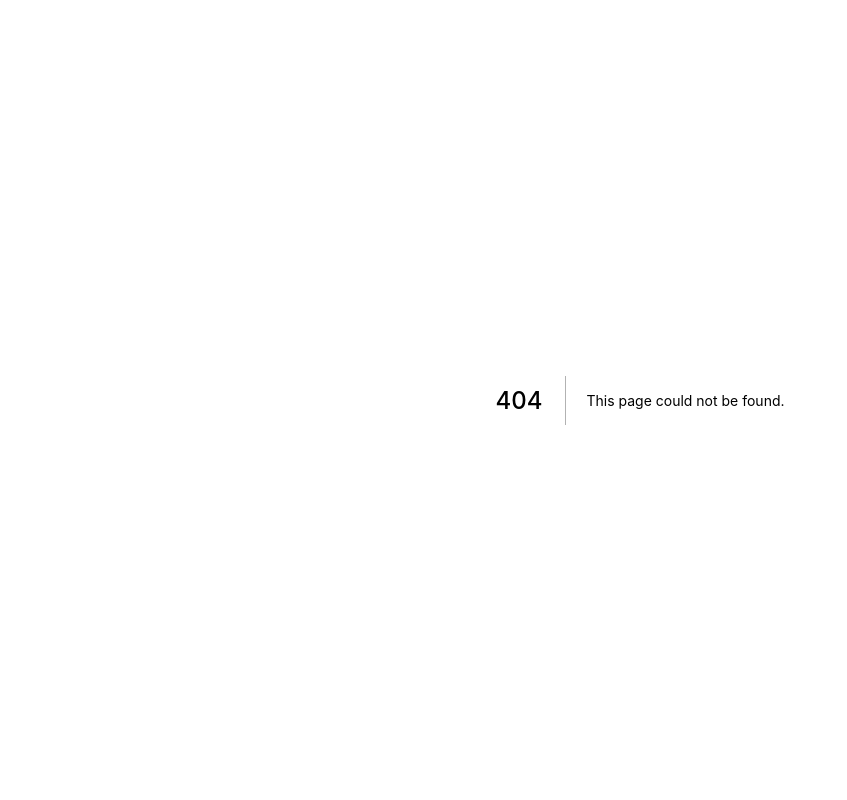
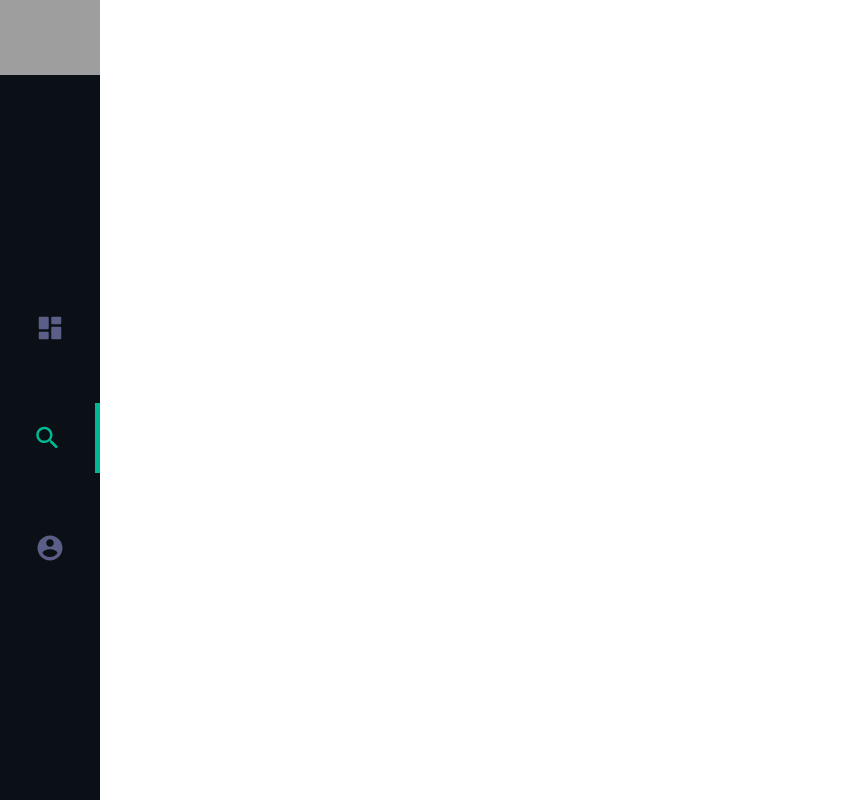
Before and after one commit to adcar/plutus, a Next.js app: page /search in a window 1280 px wide. Before the commit this address had no page. Shown: the whole page, without its empty margins (0-847 px from the left). Built offline with nearby package versions, Linux system fonts and the light colour scheme; grey boxes are pictures that could not be loaded.

Commit message:
Tabs working

```diff
--- /dev/null
+++ b/colors.scss
@@ -0,0 +1,4 @@
+$bar: #0B1016;
+$bg: #1B1927;
+$surface: #1A1D33;
+$primary: #00b894;
--- /dev/null
+++ b/components/Tabs.tsx
@@ -0,0 +1,86 @@
+import React from "react";
+import styles from "./tabs.module.scss";
+import { useRouter } from "next/router";
+import DashboardIcon from "@material-ui/icons/DashboardRounded";
+import SearchIcon from "@material-ui/icons/SearchRounded";
+import PortfolioIcon from "@material-ui/icons/AccountCircleRounded";
+
+import useTheme from "@material-ui/core/styles/useTheme";
+interface IProps {
+  currentPage: "dashboard" | "search" | "portfolio";
+}
+
+const defaultStyles = {
+  fontSize: 20,
+  height: 70,
+  width: "100%",
+  marginTop: 20,
+  marginBottom: 20,
+  padding: 20,
+  borderRight: "red 5px solid",
+  cursor: "pointer"
+};
+
+export default function Tabs({ currentPage }: IProps) {
+  const router = useRouter();
+  const theme = useTheme();
+  return (
+    <div className={styles.root}>
+      <img
+        src={
+          "https://lh3.googleusercontent.com/proxy/mdrER7gpHRg7DAj8ySS-yvlnJslI-EF5Vhoz6WgxJfoMqvTO_pJf_BAvcxp5TgSvIUH6SOXp_Tze4zllwC0Oui9NLEndIAn5Ty67cndDfs1G-dme7zpeNcTITmqIsw"
+        }
+        alt={"Logo"}
+      />
+
+      <div className={styles.buttons}>
+        <DashboardIcon
+          onClick={() => {
+            router.push("/dashboard");
+          }}
+          style={{
+            ...defaultStyles,
+            color:
+              currentPage === "dashboard"
+                ? theme.palette.primary.main
+                : "#5B5E86",
+            borderRight:
+              currentPage === "dashboard"
+                ? `${theme.palette.primary.main} 5px solid`
+                : "none"
+          }}
+        />
+        <SearchIcon
+          onClick={() => {
+            router.push("/search");
+          }}
+          style={{
+            ...defaultStyles,
+            color:
+              currentPage === "search" ? theme.palette.primary.main : "#5B5E86",
+            borderRight:
+              currentPage === "search"
+                ? `${theme.palette.primary.main} 5px solid`
+                : "none"
+          }}
+        />
+        <PortfolioIcon
+          onClick={() => {
+            router.push("/portfolio");
+          }}
+          style={{
+            ...defaultStyles,
+            color:
+              currentPage === "portfolio"
+                ? theme.palette.primary.main
+                : "#5B5E86",
+            borderRight:
+              currentPage === "portfolio"
+                ? `${theme.palette.primary.main} 5px solid`
+                : "none"
+          }}
+        />
+      </div>
+    </div>
+  );
+}
--- /dev/null
+++ b/components/tabs.module.scss
@@ -0,0 +1,25 @@
+@use "colors" as colors;
+.root {
+  background-color: colors.$bar;
+  display: flex;
+  flex-direction: column;
+  width: 100px;
+  height: 100vh;
+  img {
+    width: 100px;
+    height: auto;
+  }
+}
+
+.buttons {
+  flex: 1;
+  display: flex;
+  flex-direction: column;
+  align-items: center;
+  justify-content: center;
+  button {
+    height: 100px;
+    width:100%;
+
+  }
+}
--- a/package.json
+++ b/package.json
@@ -10,6 +10,8 @@
   "dependencies": {
     "@auth0/auth0-spa-js": "^1.8.1",
     "@auth0/nextjs-auth0": "^0.12.0",
+    "@material-ui/core": "^4.9.14",
+    "@material-ui/icons": "^4.9.1",
     "cheerio": "^1.0.0-rc.3",
     "crypto-random-string": "^3.2.0",
     "execution-time": "^1.4.1",
@@ -21,6 +23,7 @@
     "qs": "^6.9.4",
     "react": "16.13.1",
     "react-dom": "16.13.1",
+    "sass": "^1.26.5",
     "swr": "^0.2.0"
   },
   "devDependencies": {
--- /dev/null
+++ b/pages/_app.js
@@ -0,0 +1,32 @@
+import Head from "next/head";
+import { ThemeProvider } from "@material-ui/core/styles";
+import CssBaseline from "@material-ui/core/CssBaseline";
+import React from "react";
+import theme from "../theme";
+
+function MyApp({ Component, pageProps }) {
+  React.useEffect(() => {
+    // Remove the server-side injected CSS.
+    const jssStyles = document.querySelector("#jss-server-side");
+    if (jssStyles) {
+      jssStyles.parentElement.removeChild(jssStyles);
+    }
+  }, []);
+  return (
+    <>
+      <Head>
+        <title>Plutus</title>
+        <meta
+          name="viewport"
+          content="minimum-scale=1, initial-scale=1, width=device-width"
+        />
+      </Head>
+      <ThemeProvider theme={theme}>
+        <CssBaseline />
+        <Component {...pageProps} />
+      </ThemeProvider>
+    </>
+  );
+}
+
+export default MyApp;
--- /dev/null
+++ b/pages/_document.js
@@ -0,0 +1,72 @@
+import React from "react";
+import Document, { Html, Head, Main, NextScript } from "next/document";
+import { ServerStyleSheets } from "@material-ui/core/styles";
+import theme from "../theme";
+
+export default class MyDocument extends Document {
+  render() {
+    return (
+      <Html lang="en">
+        <Head>
+          {/* PWA primary color */}
+          <meta name="theme-color" content={theme.palette.primary.main} />
+          <link
+            rel="stylesheet"
+            href="https://fonts.googleapis.com/css?family=Roboto:300,400,500,700&display=swap"
+          />
+          <title>Plutus</title>
+        </Head>
+        <body>
+          <Main />
+          <NextScript />
+        </body>
+      </Html>
+    );
+  }
+}
+
+// `getInitialProps` belongs to `_document` (instead of `_app`),
+// it's compatible with server-side generation (SSG).
+MyDocument.getInitialProps = async ctx => {
+  // Resolution order
+  //
+  // On the server:
+  // 1. app.getInitialProps
+  // 2. page.getInitialProps
+  // 3. document.getInitialProps
+  // 4. app.render
+  // 5. page.render
+  // 6. document.render
+  //
+  // On the server with error:
+  // 1. document.getInitialProps
+  // 2. app.render
+  // 3. page.render
+  // 4. document.render
+  //
+  // On the client
+  // 1. app.getInitialProps
+  // 2. page.getInitialProps
+  // 3. app.render
+  // 4. page.render
+
+  // Render app and page and get the context of the page with collected side effects.
+  const sheets = new ServerStyleSheets();
+  const originalRenderPage = ctx.renderPage;
+
+  ctx.renderPage = () =>
+    originalRenderPage({
+      enhanceApp: App => props => sheets.collect(<App {...props} />)
+    });
+
+  const initialProps = await Document.getInitialProps(ctx);
+
+  return {
+    ...initialProps,
+    // Styles fragment is rendered after the app and page rendering finish.
+    styles: [
+      ...React.Children.toArray(initialProps.styles),
+      sheets.getStyleElement()
+    ]
+  };
+};
--- /dev/null
+++ b/pages/search.tsx
@@ -0,0 +1,10 @@
+import React from "react";
+import Tabs from "../components/Tabs";
+
+export default function search() {
+  return (
+    <>
+      <Tabs currentPage="search" />
+    </>
+  );
+}
--- /dev/null
+++ b/theme.js
@@ -0,0 +1,22 @@
+import { createMuiTheme } from "@material-ui/core/styles";
+import { red } from "@material-ui/core/colors";
+
+// Create a theme instance.
+const theme = createMuiTheme({
+  palette: {
+    primary: {
+      main: "#00b894"
+    },
+    secondary: {
+      main: "#19857b"
+    },
+    error: {
+      main: red.A400
+    },
+    background: {
+      default: "#fff"
+    }
+  }
+});
+
+export default theme;
```
Also changed, not shown: components/_app.js (deleted, +0 -11 lines), pages/dashboard.tsx (+17 -13 lines), pages/portfolio.tsx (added, +10 -0 lines), 1 other file (tests, documents, lock files or other folders).
